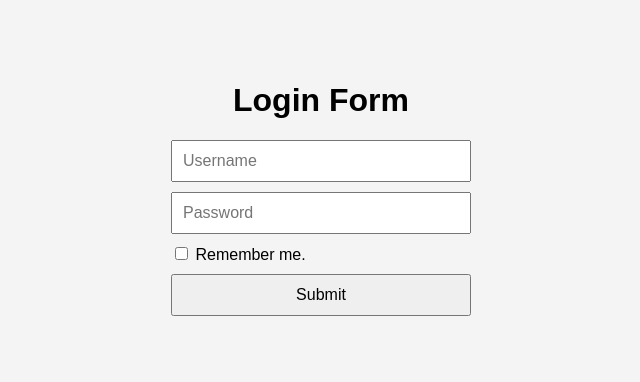
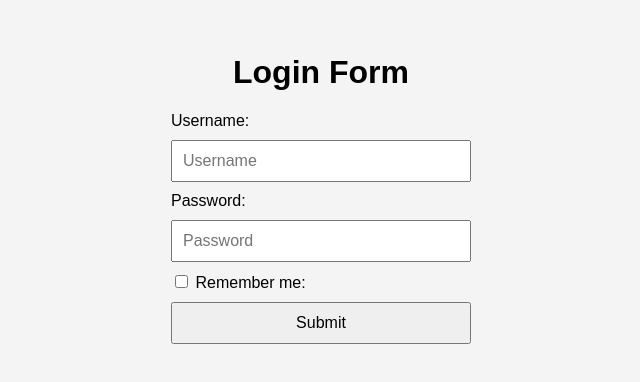
Before and after one commit to acciojob/remember-me-login-form-siddharthamane2003, a website: page main.html in a window 1280 px wide. Shown: the part 220-602 px from the top of the page, without its empty margins (319-959 px from the left). Drawn offline with Linux system fonts and the light colour scheme.

Commit message:
created a submission

```diff
--- a/main.html
+++ b/main.html
@@ -8,11 +8,16 @@
 <body>
     <h1>Login Form</h1>
     <form id="loginForm">
+        <label for="username">Username:</label>
         <input type="text" id="username" placeholder="Username" required>
+
+        <label for="password">Password:</label>
         <input type="password" id="password" placeholder="Password" required>
-        <label>
-            <input type="checkbox" id="checkbox"> Remember me.
+
+        <label for="checkbox">
+            <input type="checkbox" id="checkbox"> Remember me:
         </label>
+
         <input type="submit" id="submit" value="Submit">
     </form>
 
```
